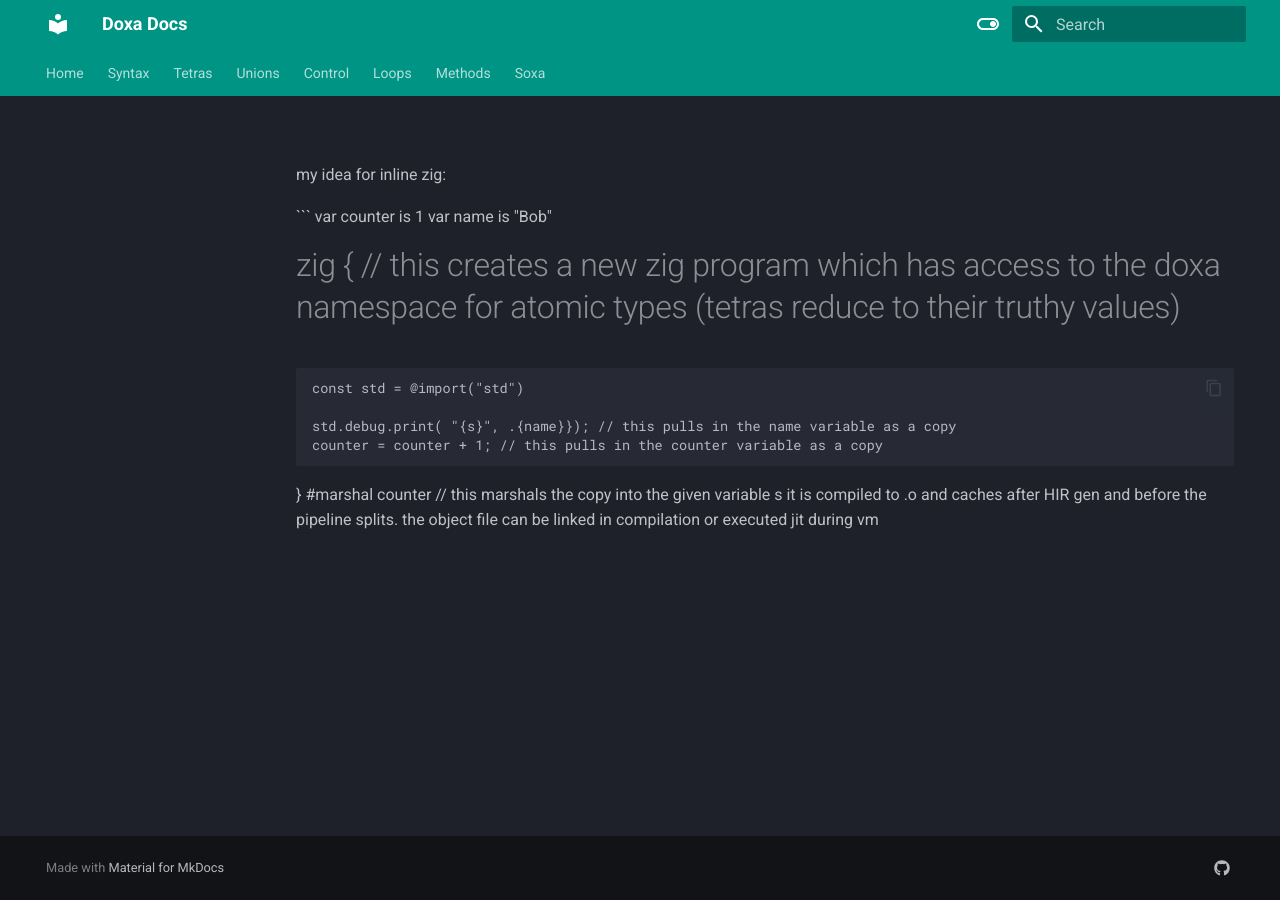
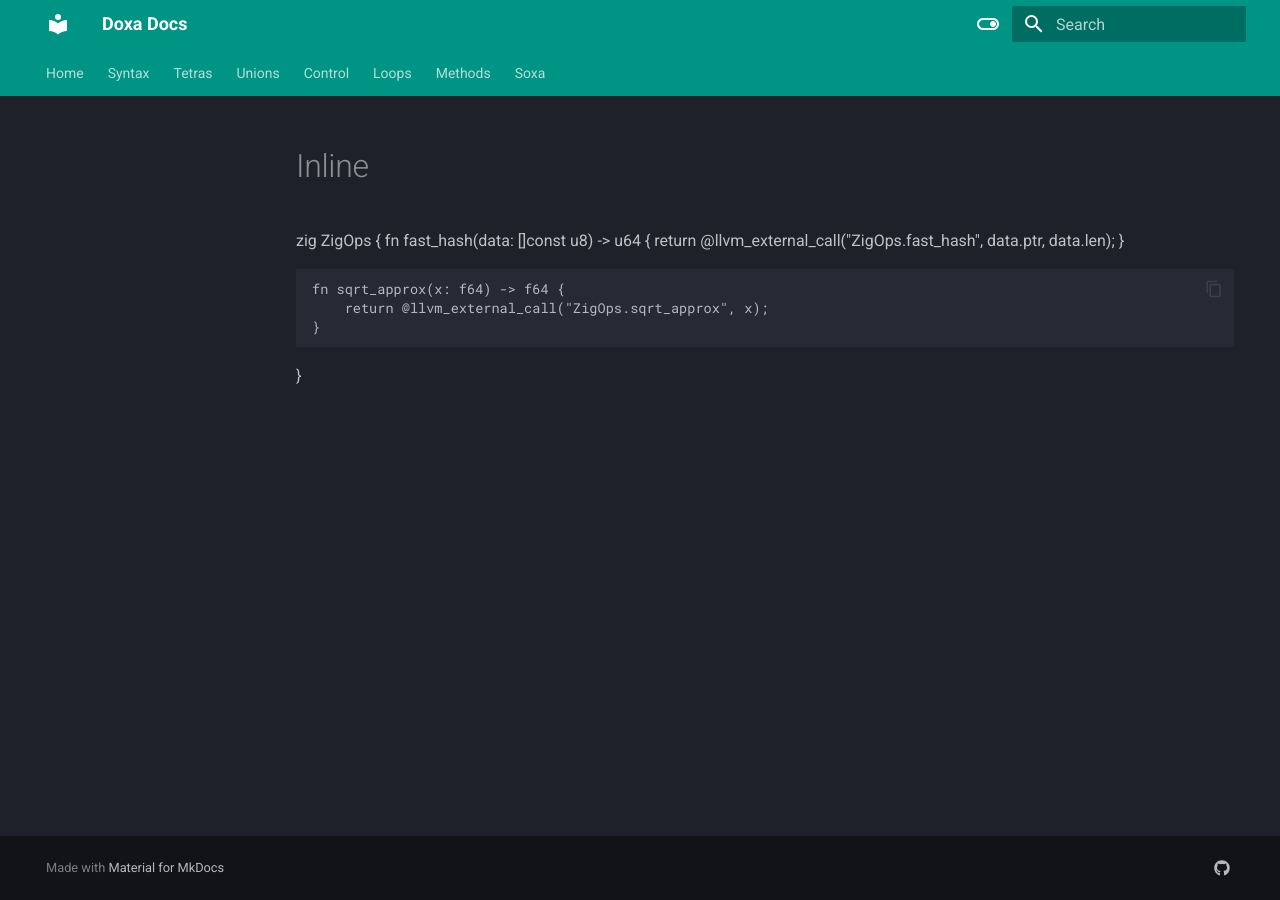
Before and after one commit to mirror-shades/doxa, an MkDocs documentation site: the page built from docs/inline.md, in a window 1280 px wide. Built offline with MkDocs 1.6.1 and Material for MkDocs 9.7.7, drawn with Linux system fonts in a browser that asks for light colours.

Commit message:
much clearer outline for inline zig

````diff
--- a/docs/inline.md
+++ b/docs/inline.md
@@ -1,13 +1,11 @@
-my idea for inline zig:
 
-```
-var counter is 1
-var name is "Bob"
-#zig { // this creates a new zig program which has access to the doxa namespace for atomic types (tetras reduce to their truthy values)
-    const std = @import("std")
 
-    std.debug.print( "{s}", .{name}}); // this pulls in the name variable as a copy
-    counter = counter + 1; // this pulls in the counter variable as a copy
-} #marshal counter // this marshals the copy into the given variable
-s
-it is compiled to .o and caches after HIR gen and before the pipeline splits. the object file can be linked in compilation or executed jit during vm
+zig ZigOps {
+    fn fast_hash(data: []const u8) -> u64 {
+        return @llvm_external_call("ZigOps.fast_hash", data.ptr, data.len);
+    }
+
+    fn sqrt_approx(x: f64) -> f64 {
+        return @llvm_external_call("ZigOps.sqrt_approx", x);
+    }
+}
````
